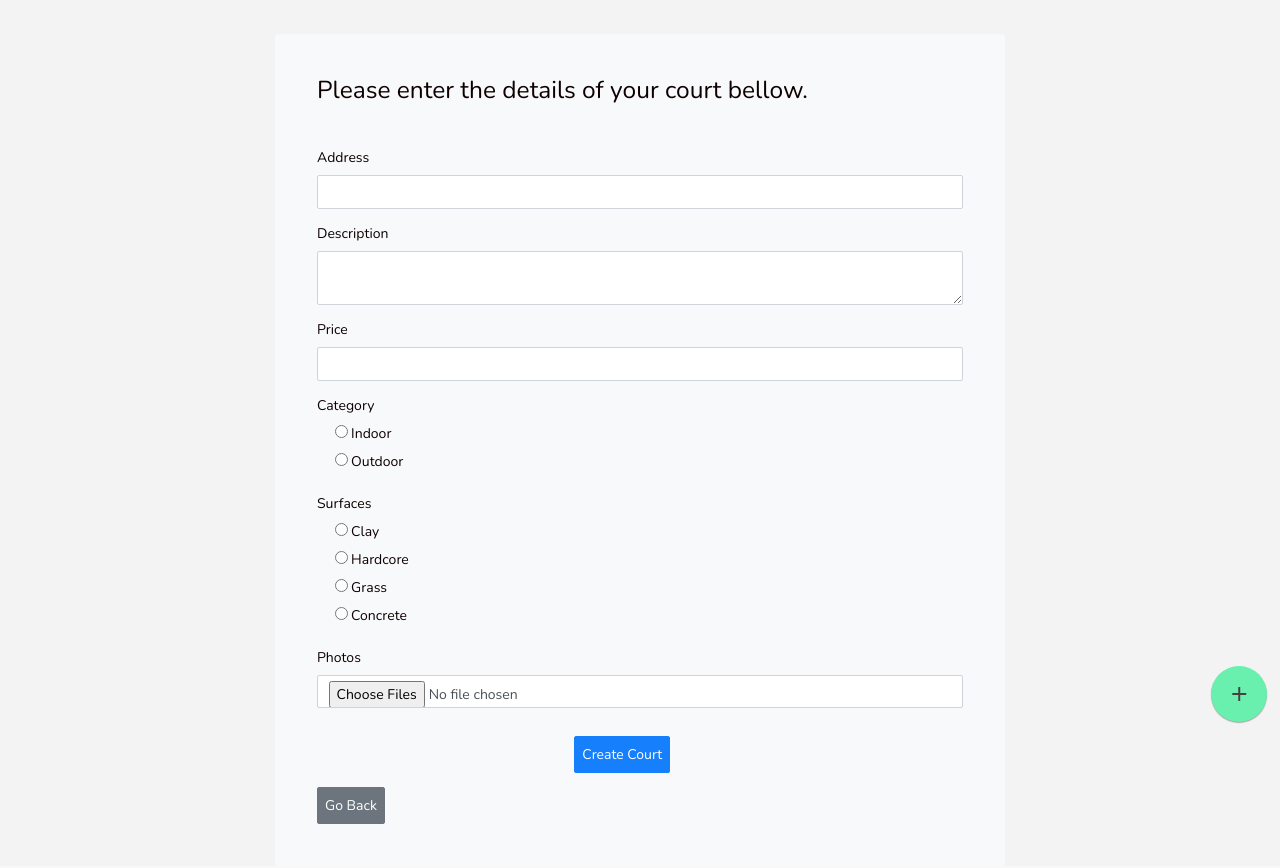
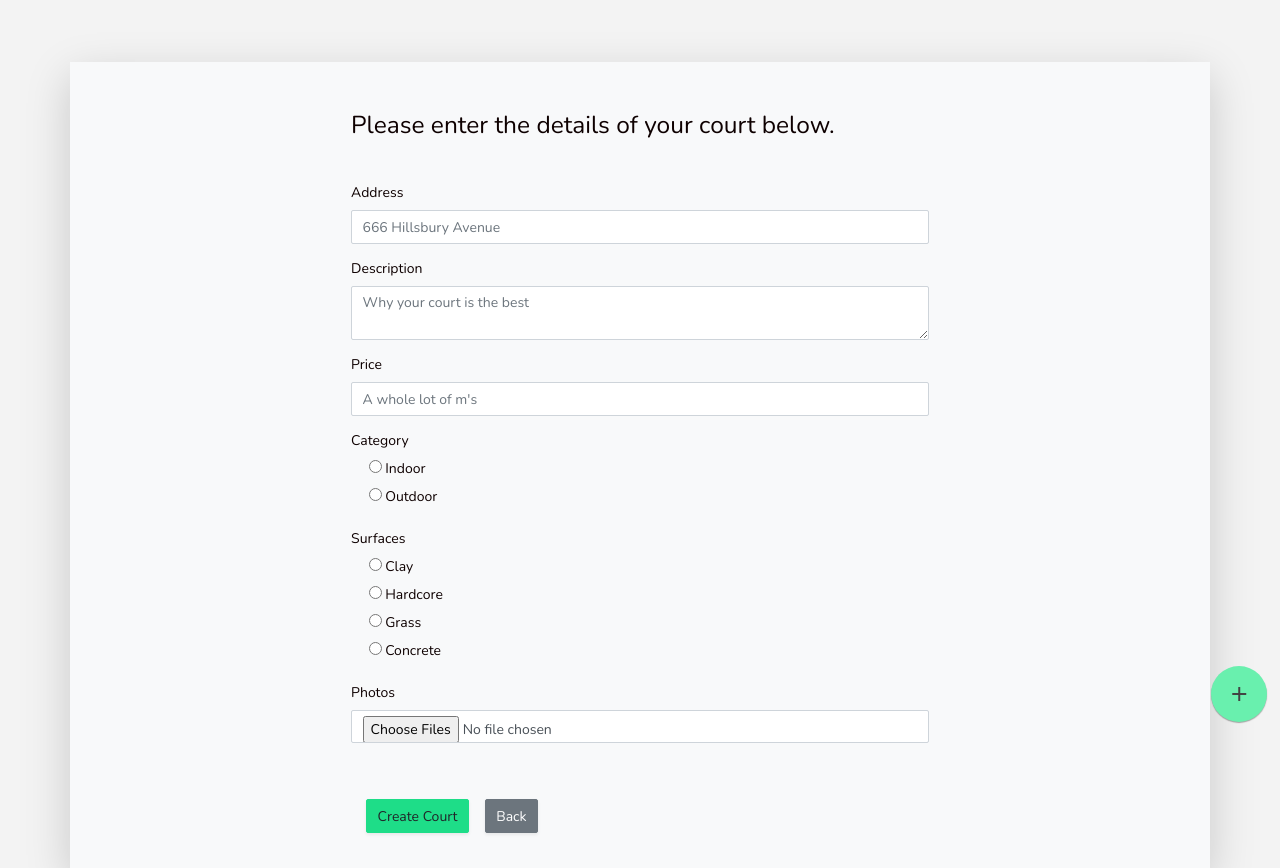
Before and after one commit to MarcusAl/Sportify, a Rails app: page /courts/new in a window 1280 px wide. Shown: the part 70-938 px from the top of the page. Before the commit the page ends 894 px from the top, so only its background shows below. Run offline with Rails 7, Linux system fonts and the light colour scheme; a user stored in the database is signed in; style sheets or scripts are compiled from the project's sources; parts of the project's set-up code (start-up, migrations or seed data) failed here and were passed over; some libraries are stand-ins or nearby versions; some web fonts are replaced.

Commit message:
small changes

```diff
--- a/app/assets/stylesheets/config/_fonts.scss
+++ b/app/assets/stylesheets/config/_fonts.scss
@@ -5,6 +5,9 @@
 // Define fonts for body and headers
 $body-font: "Work Sans", "Helvetica", "sans-serif";
 $headers-font: "Nunito", "Helvetica", "sans-serif";
+.nunito {
+  font-family: $headers-font;
+}
 
 // To use a font file (.woff) uncomment following lines
 // @font-face {
--- a/app/views/courts/new.html.erb
+++ b/app/views/courts/new.html.erb
@@ -1,27 +1,29 @@
 <%= render 'pages/navbar2' %>
 
-<div class="container ">
-  <div class="row justify-content-center mt-3">
-    <div class="col-8">
-    <div class="bg-light p-5 rounded">
-      <h3 class="mb-5">Please enter the details of your court bellow.</h3>
+<div class="bg-light shadow-lg mt-5 container p-3">
+  <div class="row d-flex justify-content-center mt-3">
+    <div class="col-9">
+    <div class="bg-light p-4 rounded mx-auto w-75">
+      <h3 class="mb-5">Please enter the details of your court below.</h3>
       <%= simple_form_for @court do |f| %>
-      <%= f.input :address %>
-      <%= f.input :description %>
-      <%= f.input :price, as: :numeric %>
+      <%= f.input :address, placeholder: "666 Hillsbury Avenue" %>
+      <%= f.input :description, placeholder: "Why your court is the best" %>
+      <%= f.input :price, as: :numeric, placeholder: "A whole lot of m's" %>
       <%= f.input :category, as: :radio_buttons, collection: %w(Indoor Outdoor) %>
       <%= f.input :surfaces, as: :radio_buttons, collection: %w(Clay Hardcore Grass Concrete) %>
       <%= f.input :photos, as: :file, input_html: { multiple: true }%>
-      <div class="container ">
-        <div class="row justify-content-center">
-          <div class="col-3 m-3">
-          <%= f.submit  class: "btn btn-primary p-2 rounded" %>
-          </div>
+      <div>
+        <div class="d-inline-flex">
+            <div class="col-6">
+            <%= f.submit  class: "btn btn-success rounded mt-5 shadow-sm" %>
+            </div>
+            <div class="col-6">
+              <%= link_to "Back", courts_path, class: "btn btn-secondary rounded mt-5 ml-2 shadow-sm" %>
+            </div>
         </div>
       </div>
     <% end %>
 
-    <%= link_to "Go Back", courts_path, class: "btn btn-secondary p-2 rounded" %>
 
     </div>
   </div>
```
Also changed, not shown: app/views/bookings/index.html.erb (+20 -12 lines).
